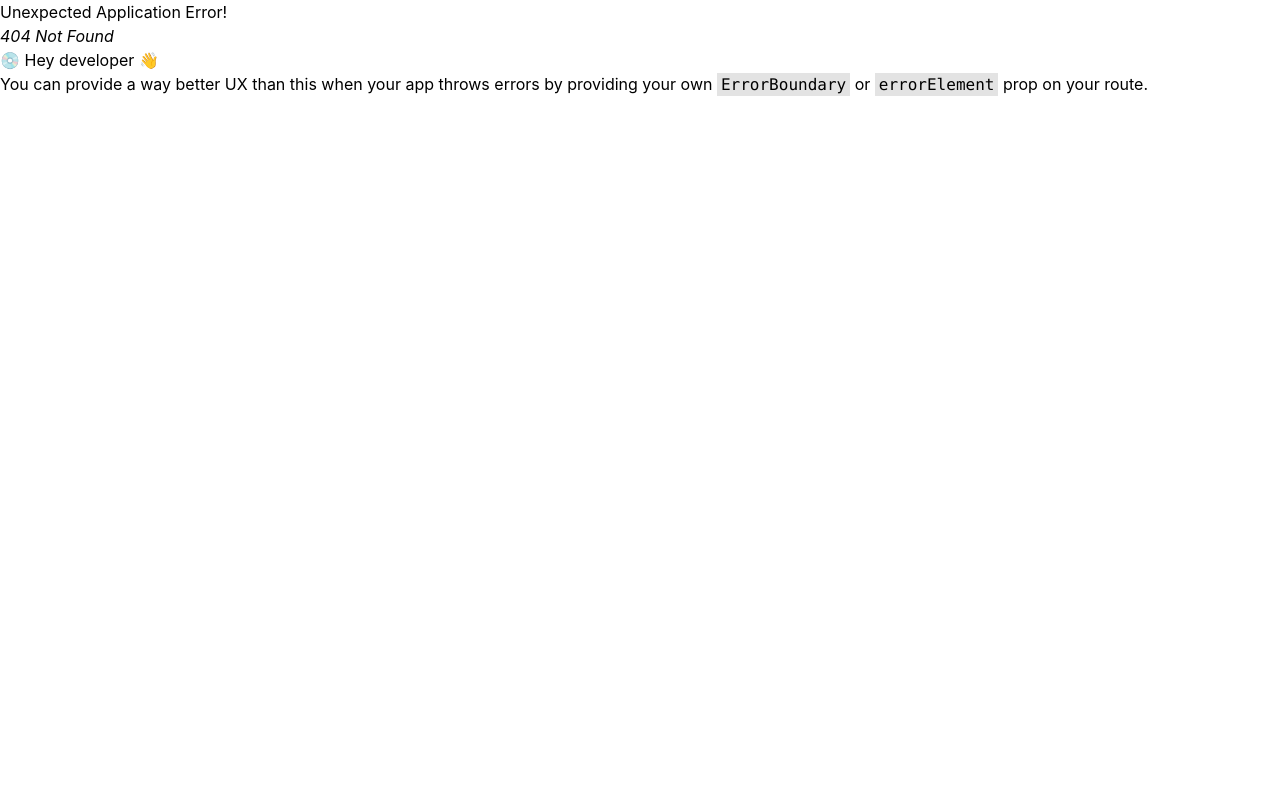
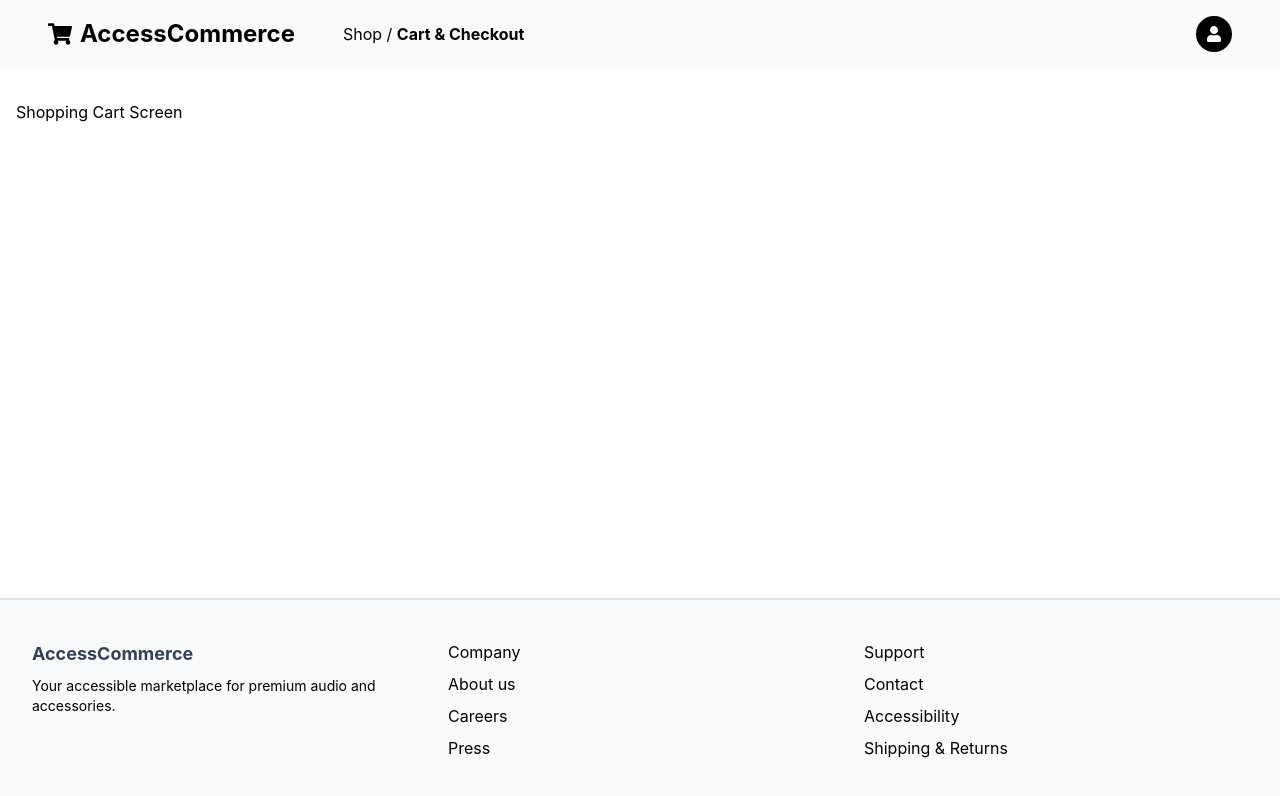
Before and after one commit to webdev2026org/Automate, a React (Vite) app: page /cart in a window 1280 px wide. Before the commit this address had no page. Shown: the top 796 px of the page. Built offline with nearby package versions, Linux system fonts and the light colour scheme.

Commit message:
feature/shopping-cart-page

```diff
--- /dev/null
+++ b/src/layouts/ShoppingCart/ShoppingCartViewScreen.jsx
@@ -0,0 +1,32 @@
+import Navbar from "../global/Navbar"
+import Footer from "../global/Footer"
+
+const ShoppingCartViewScreen = () => {
+
+    const breadcrumbItems = [
+        { label: 'Shop', path: '/products' },
+        { label: 'Cart & Checkout', path: '/cart' }
+    ];
+
+  return (
+    <div className="app-container flex flex-col h-full">
+      <div className="nav-container flex-1">
+        <Navbar
+          pageIcon="cart"
+          showSearchBar={false}
+          showmenuOtions={false}
+          breadcrumbItems={breadcrumbItems}
+          showCartIcon={false}
+          userIconType="user-icon-rounded"
+        />
+
+        <main className="container mx-auto px-4 py-8">
+          Shopping Cart Screen
+        </main>
+      </div>
+      <Footer />
+    </div>
+  )
+}
+
+export default ShoppingCartViewScreen
--- a/src/layouts/global/BreadCrum.jsx
+++ b/src/layouts/global/BreadCrum.jsx
@@ -15,9 +15,11 @@ const Breadcrumb = ({ items = [], separator = " / " }) => {
                 {item.label}
               </span>
             ) : (
-              <Link to={item.path}>
+                <span className="Breadcrumb-link">
+              <Link  to={item.path}>
                 {item.label}
               </Link>
+              </span>
             )}
           </span>
         );
--- a/src/layouts/global/Navbar.jsx
+++ b/src/layouts/global/Navbar.jsx
@@ -1,5 +1,6 @@
 import { FaStore, FaSearch, FaUser, FaShoppingCart } from "react-icons/fa";
 import Breadcrumb from "./BreadCrum";
+import { Link } from "react-router-dom";
 
 const Navbar = (props) => {
     return (
@@ -15,10 +16,10 @@ const Navbar = (props) => {
                 {/* Navigation Links */}
                 {props.showmenuOtions && (<ul
                  className='Navbar-links'>
-                    <li><a href='/' className='Navbar-link'>Home</a></li>
-                    <li><a href='/' className='Navbar-link'>Shop</a></li>
-                    <li><a href='/' className='Navbar-link'>Product detail</a></li>
-                    <li><a href='/' className='Navbar-link'>Cart</a></li>
+                    <li><Link to='/' className='Navbar-link'>Home</Link></li>
+                    <li><Link to='/products' className='Navbar-link'>Shop</Link></li>
+                    <li><Link to='/products' className='Navbar-link'>Product detail</Link></li>
+                    <li><Link to='/cart' className='Navbar-link'>Cart</Link></li>
                 </ul>)}
                 {props.breadcrumbItems.length!==0 && props.breadcrumbItems && (
                     <div className='Navbar-breadcrumb'>
@@ -38,6 +39,7 @@ const Navbar = (props) => {
                     {props.showLoginBtn && <input type="button" className="text-white bg-black cursor-pointer rounded-sm px-10 py-2 mx-2" value="Login" />}
                     <div className='Navbar-icons'>
                         {props.userIconType==='user-icon' && <FaUser className="Navbar-icon" />}
+                        {props.userIconType==='user-icon-rounded' && <span className="rounded-full border-2 bg-black p-2"><FaUser className="Navbar-icon text-white" style={{ color: "white" }} /></span>}
                         {props.showCartIcon && <FaShoppingCart className="Navbar-icon" />}
                     </div>
                 </div>
--- a/src/layouts/productLists/ProductListViewScreen.jsx
+++ b/src/layouts/productLists/ProductListViewScreen.jsx
@@ -9,7 +9,7 @@ const ProductListViewScreen = () => {
         <Navbar
           pageIcon="store"
           showSearchBar={true}
-          showmenuOtions={false}
+          showmenuOtions={true}
           breadcrumbItems={[]}
           showCartIcon={true}
           userIconType="user-icon"
--- a/src/router.jsx
+++ b/src/router.jsx
@@ -3,6 +3,7 @@ import { createBrowserRouter } from "react-router-dom";
 import ProductListViewScreen from "./layouts/productLists/ProductListViewScreen";
 import Login from "./layouts/loginSignUp/Login";
 import SignUp from "./layouts/loginSignUp/SignUp";
+import ShoppingCartViewScreen from "./layouts/ShoppingCart/ShoppingCartViewScreen";
 
 const router = createBrowserRouter([
     {
@@ -21,6 +22,10 @@ const router = createBrowserRouter([
         path: '/products',
         element: <ProductListViewScreen />
     },
+     {
+        path: '/cart',
+        element: <ShoppingCartViewScreen />
+    },
     ]);
 
 export default router;
--- a/src/styles/styles.css
+++ b/src/styles/styles.css
@@ -21,8 +21,8 @@ html,body, #root {
 .Navbar-links {
   @apply flex gap-6 text-black;
 }
-.Navbar-link {
-  @apply hover:text-blue-400 transition-colors;
+.Navbar-link, .Breadcrumb-link {
+  @apply hover:underline transition-all;
 }
 
 .Navbar-Search {
```
